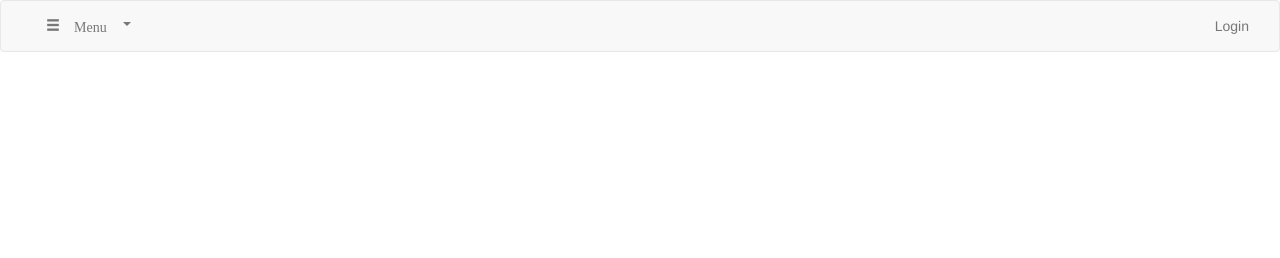
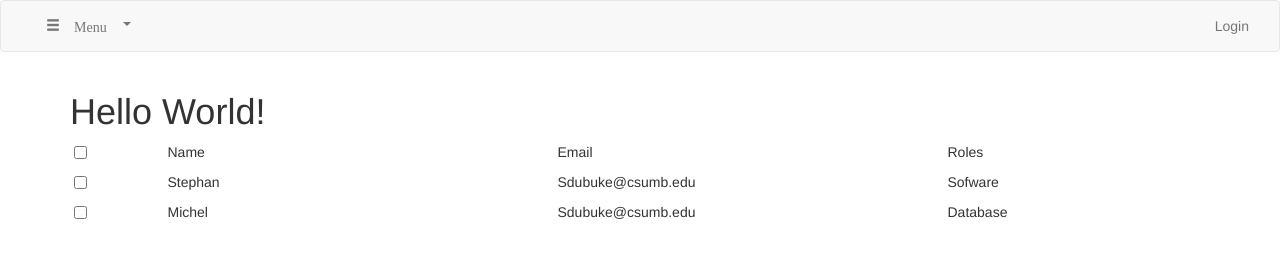
Before and after one commit to CSUMB-SP17-CST499/Group-Assignment-Tool, a plain HTML site: page WebPageLayout/Employeepermissions/Employeepermissions.html in a window 1280 px wide. Drawn offline with nearby package versions, Linux system fonts and the light colour scheme.

Commit message:
formatting and Employeepermissions

```diff
--- /dev/null
+++ b/WebPageLayout/Employeepermissions/Employeepermissions.css
@@ -0,0 +1,4 @@
+.border{
+     border-style: solid;
+    border-width: 1px;
+}
--- a/WebPageLayout/Menubar.html
+++ b/WebPageLayout/Employeepermissions/Employeepermissions.html
@@ -1,6 +1,8 @@
-<!DOCTYPE html><html>
+<!DOCTYPE html>
+<html>
     <head>
-   <link rel="stylesheet" href="https://maxcdn.bootstrapcdn.com/bootstrap/3.3.7/css/bootstrap.min.css">
+      <link rel="stylesheet" href="https://maxcdn.bootstrapcdn.com/bootstrap/3.3.7/css/bootstrap.min.css">
+    	    <link rel = "stylesheet" href = "Employeepermissions.css">
    <!-- jQuery library -->
 <script src="https://ajax.googleapis.com/ajax/libs/jquery/3.1.1/jquery.min.js"></script>
 
@@ -9,7 +11,7 @@
         <title> </title>
     </head>
     <body>
-<nav class="navbar navbar-default">
+      <nav class="navbar navbar-default">
   <div class="container-fluid">
     <!-- Brand and toggle get grouped for better mobile display -->
     <div class="navbar-header">
@@ -28,7 +30,7 @@
           <a href="#" class="dropdown-toggle" data-toggle="dropdown" role="button" aria-haspopup="true" aria-expanded="false">
             <span class="glyphicon glyphicon-menu-hamburger"> Menu <span class="caret"></span></a>
           <ul class="dropdown-menu">
-            <li><a href="#">Create/Edit</a></li>
+            <li><a href="/WebPageLayout/Addpermissions/AddPermissions.html">Create/Edit</a></li>
             <li role="separator" class="divider"></li>
             <li><a href="#">Employees</a></li>
             <li><a href="#">Roles</a></li>
@@ -40,11 +42,62 @@
         </li>
       </ul>
       <ul class="nav navbar-nav navbar-right">
-        <li><a href="/WebPageLayout/LoginScreen.html">Login</a></li>
+        <li><a href="/WebPageLayout/Login/LoginScreen.html">Login</a></li>
       </ul>
     </div><!-- /.navbar-collapse -->
   </div><!-- /.container-fluid -->
 </nav>
 
+  <div class="container">
+  <h1>Hello World!</h1>
+  <div class="row">
+    <div class="col-sm-1" >
+        <label for="checkbox"></label>
+         <input type="checkbox" value="select" id="Employeepermissions">
+         </label>
+    </div>
+    <div class="col-sm-4">
+      <p>Name</p>
+    </div>
+        <div class="col-sm-4" >
+      <p>Email</p>
+    </div>
+        <div class="col-sm-3" >
+      <p>Roles</p>
+    </div>
+    </div>
+  <div class="row">
+    <div class="col-sm-1" >
+        <label for="checkbox"></label>
+         <input type="checkbox" value="select" id="Employeepermissions">
+         </label>
+    </div>
+    <div class="col-sm-4">
+      <p>Stephan</p>
+    </div>
+        <div class="col-sm-4" >
+      <p>Sdubuke@csumb.edu</p>
+    </div>
+        <div class="col-sm-3" >
+      <p>Sofware</p>
+    </div>
+  </div>
+    <div class="row">
+    <div class="col-sm-1" >
+        <label for="checkbox"></label>
+         <input type="checkbox" value="select" id="Employeepermissions">
+         </label>
+    </div>
+    <div class="col-sm-4">
+      <p>Michel</p>
+    </div>
+        <div class="col-sm-4" >
+      <p>Sdubuke@csumb.edu</p>
+    </div>
+        <div class="col-sm-3" >
+      <p>Database</p>
+    </div>
+  </div>
+
     </body>
 </html>
```
Also changed, not shown: WebPageLayout/Menubar/Menubar.html (added, +50 -0 lines), WebPageLayout/Prototype.html (deleted, +0 -9 lines), WebPageLayout/Addpermissions/AddPermissions.css (renamed from WebPageLayout/AddPermissions.css), WebPageLayout/Addpermissions/AddPermissions.html (renamed from WebPageLayout/AddPermissions.html), WebPageLayout/Employeepermissions/Employeepermissions.js (added), WebPageLayout/Login/LoginScreen.css (renamed from WebPageLayout/LoginScreen.css), WebPageLayout/Login/LoginScreen.html (renamed from WebPageLayout/LoginScreen.html), WebPageLayout/Menubar/menubar.css (renamed from WebPageLayout/menubar.css).
